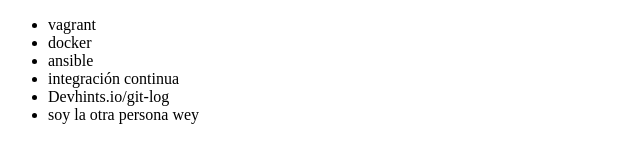
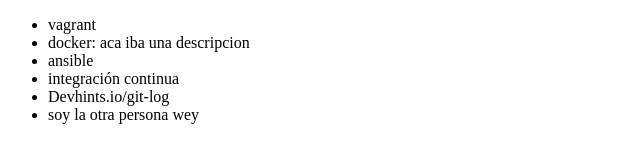
Before and after one commit to ivanrios1807/alura-git, a plain HTML site: page index.html in a window 1280 px wide. Shown: the whole page, without its empty margins (0-640 px from the left). Drawn offline with Linux system fonts and the light colour scheme.

Commit message:
modificacion en el docker

```diff
--- a/index.html
+++ b/index.html
@@ -7,7 +7,7 @@
     <body>
         <ul>
             <li>vagrant</li>
-            <li>docker</li>
+            <li>docker: aca iba una descripcion</li>
             <li>ansible</li>
             <li>integración continua</li>
             <li>Devhints.io/git-log</li>
```
